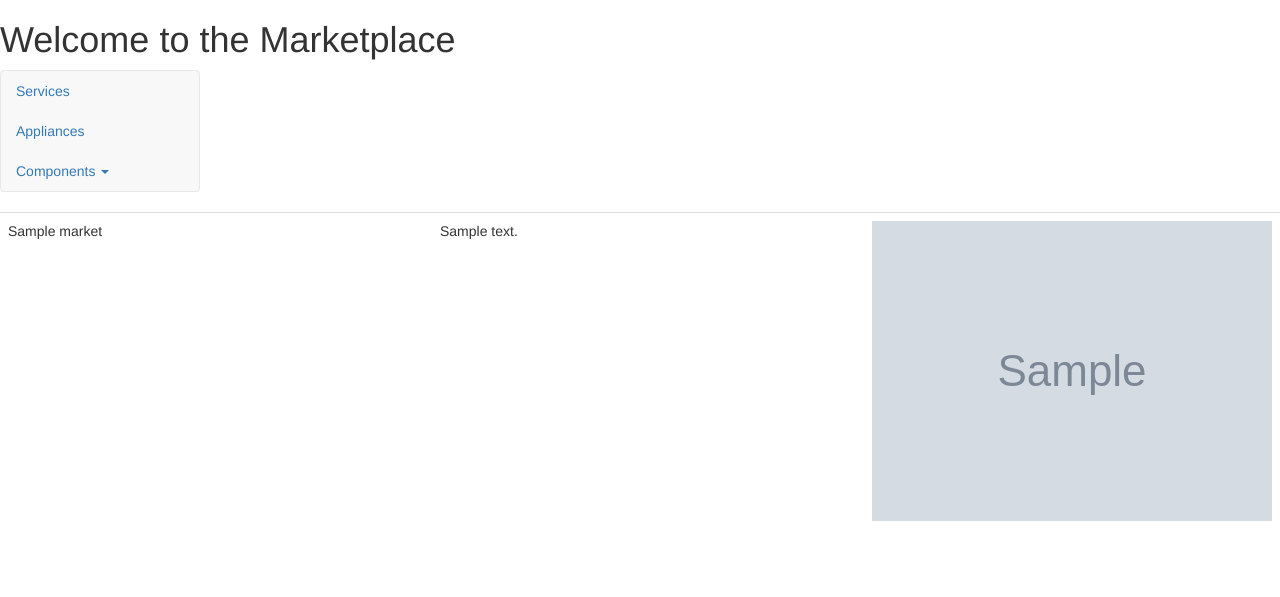
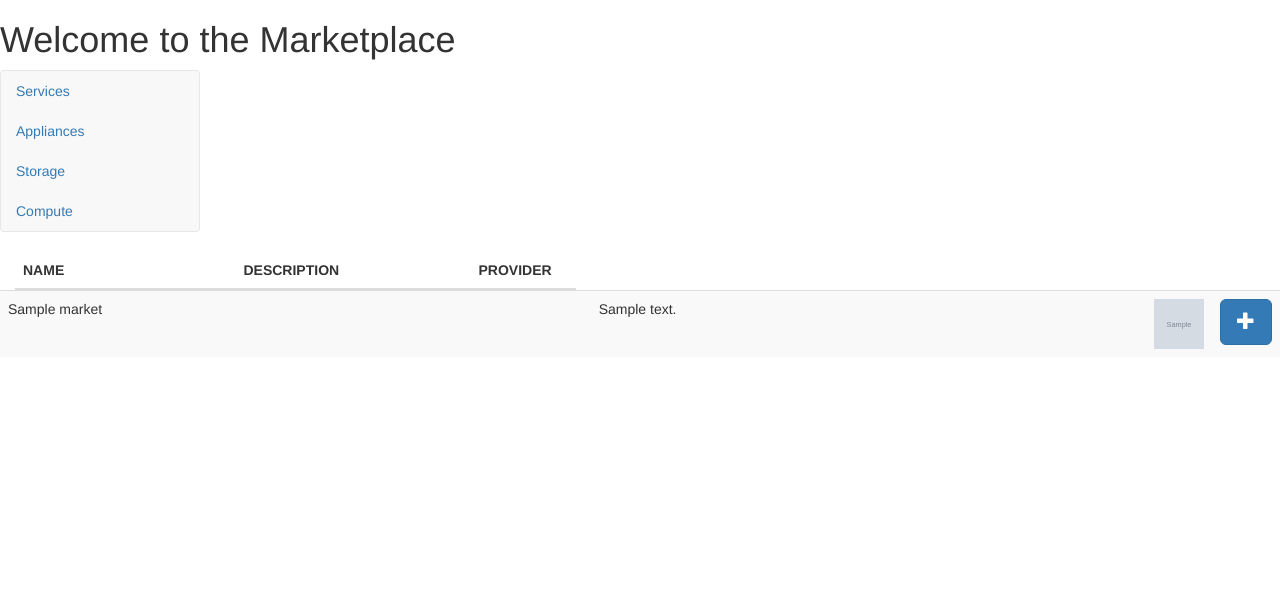
Before and after one commit to CCI-MOC/ui, a Django app: template marketUI/templates/market.html in a window 1280 px wide. Shown: the part 52-649 px from the top of the page. Run offline with Django 3.2, Linux system fonts and the light colour scheme; the template is opened without the code that fills it: most values are stand-ins (such as "Sample title", 1, 10 or a date in 2020); grey boxes marked "Sample" are stand-in pictures; some libraries are stand-ins or nearby versions.

Commit message:
added filter

```diff
--- a/marketUI/templates/market.html
+++ b/marketUI/templates/market.html
@@ -9,6 +9,10 @@
     {% include "style.css" %}
     {% endblock %}
     </style>
+    <script>
+    {% block js %}
+    {% include "j.js" %}
+    {% endblock %}</script>
 
 </head>
 
@@ -24,42 +28,70 @@
         <!-- Collect the nav links, forms, and other content for toggling -->
         <div class="collapse navbar-collapse navbar-ex1-collapse nc">
             <ul class="nav nb-nav">
-      <li class="active"><a href="#">Services</a></li>
-      <li><a href="#">Appliances</a></li>
-      <li class="dropdown dd">
-        <a href="#" class="dropdown-toggle" data-toggle="dropdown">Components <b class="caret"></b></a>
-        <ul class="dropdown-menu">
-          <li><a href="#">Storage</a></li>
-          <li><a href="#">Compute</a></li>
-        </ul>
-      </li>
+                <li name="service" class="market-nav a"><a href="#services">Services</a></li>
+                <li name="appliance" class="market-nav"><a href="#appliances">Appliances</a></li>
+                <li name="storage" class="market-nav"><a href="#storage">Storage</a></li>
+                <li name="compute" class="market-nav"><a href="#compute">Compute</a></li>
+
             </ul>
         </div><!-- /.navbar-collapse -->
     </nav>
 
 
-    <table class="table table-hover">
+    <table class="table table-striped table-hover table-responsive">
+        <thead>
+            <tr class="col-lg-12">
+                <th class="col-lg-6">NAME</th>
+                <th class="col-lg-6">DESCRIPTION</th>
+                <th class="col-lg-6">PROVIDER</th>
+                <th class="col-lg-6"> </th>
+            </tr>
+        </thead>
         {% for items in market %}
         {% if items.tag == "service"%}
-        <tr class="col-lg-12 service">
+        <tr class="col-lg-12 service item">
             {% elif items.tag == "appliance"%}
-        <tr class="col-lg-12 appliance">
+            <tr class="col-lg-12 appliance item">
                 {% elif items.tag == "compute"%}
-        <tr class="col-lg-12 compute">
+                <tr class="col-lg-12 compute item">
                     {% elif items.tag == "storage"%}
-        <tr class="col-lg-12 storage">
+                    <tr class="col-lg-12 storage item">
                         {% endif %}
-          <td class="col-lg-6">{{items.name}}</td>
-          <td class="col-lg-6">{{items.desc}}</td>
-          <td class="col-lg-6"><img src="{{items.icon}}"</td>
+                        <td class="col-lg-6 ">{{items.name}}</td>
+                        <td class="col-lg-6 ">{{items.desc}}</td>
+                        <td class="col-lg-6"><img width="50px" height="50px" src="{{items.icon}}"></td>
+                        <td class="cart col-lg-6">
+                            <button type="button" class="btn btn-primary btn-lg" data-toggle="" data-target="">
+                                <span class="add-icon glyphicon glyphicon-plus text-center"></span>
+                            </button>
+                        </td>
                     </tr>
                     {% endfor %}
 
+                </table>
 
 
+                <!-- Button trigger modal -->
 
-    </table>
 
+                <!-- Modal -->
+                <div class="modal fade" id="myModal" tabindex="-1" role="dialog" aria-labelledby="myModalLabel" aria-hidden="true">
+                    <div class="modal-dialog">
+                        <div class="modal-content">
+                            <div class="modal-header">
+                                <button type="button" class="close" data-dismiss="modal"><span aria-hidden="true">&times;</span><span class="sr-only">Close</span></button>
+                                <h4 class="modal-title" id="myModalLabel">Modal title</h4>
+                            </div>
+                            <div class="modal-body">
+                                ...
+                            </div>
+                            <div class="modal-footer">
+                                <button type="button" class="btn btn-default" data-dismiss="modal">Close</button>
+                                <button type="button" class="btn btn-primary">Save changes</button>
+                            </div>
+                        </div>
+                    </div>
+                </div>
 
                 <div id="footer">
                     {% block footer %}
```
Lines whose indentation alone changed are shown as unchanged.
